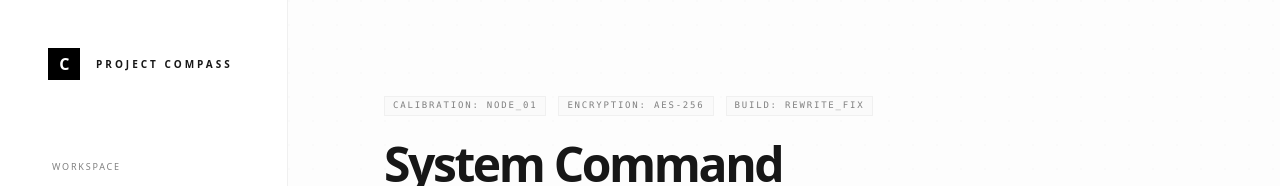
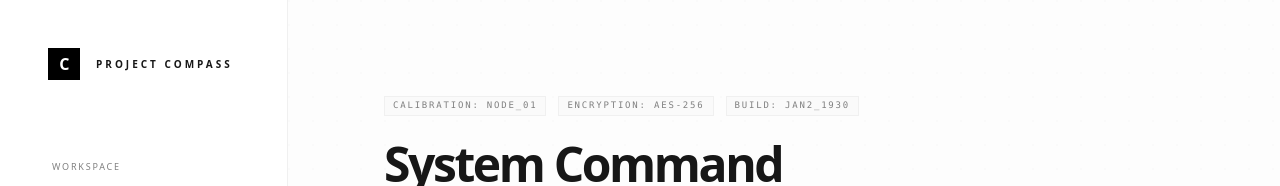
Before and after one commit to StefGunnML/lexa_pa, a Next.js app in the folder frontend/: page /dashboard/settings in a window 1280 px wide. Shown: the top 186 px of the page. Built offline with nearby package versions, Linux system fonts and the light colour scheme; no server answers.

Commit message:
Force build: Add timestamp BUILD: JAN2_1930

```diff
--- a/frontend/src/app/dashboard/settings/page.tsx
+++ b/frontend/src/app/dashboard/settings/page.tsx
@@ -207,7 +207,7 @@ export default function SettingsPage() {
         <div className="flex items-center gap-3">
           <span className="system-label">CALIBRATION: NODE_01</span>
           <span className="system-label">ENCRYPTION: AES-256</span>
-          <span className="system-label bg-red-100 text-red-600 font-bold border-red-200 uppercase">BUILD: REWRITE_FIX</span>
+          <span className="system-label bg-red-100 text-red-600 font-bold border-red-200 uppercase">BUILD: JAN2_1930</span>
         </div>
         <h2 className="text-5xl font-bold tracking-tighter text-foreground">System Command</h2>
         <p className="text-muted-foreground text-xl max-w-2xl font-medium leading-relaxed">
```
